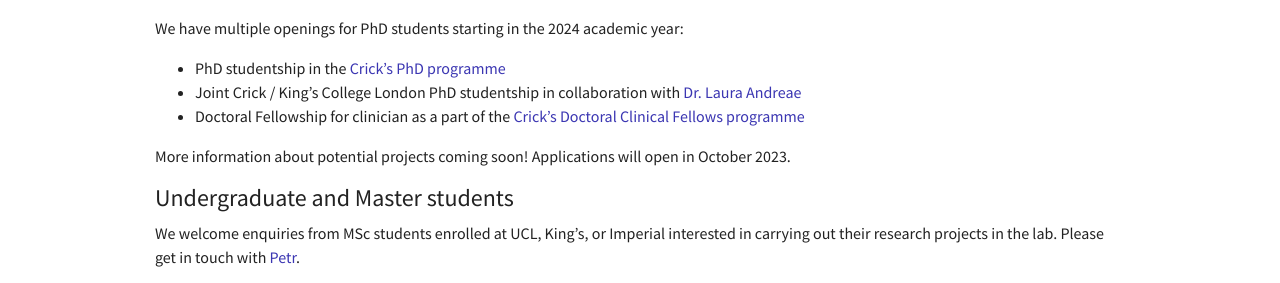
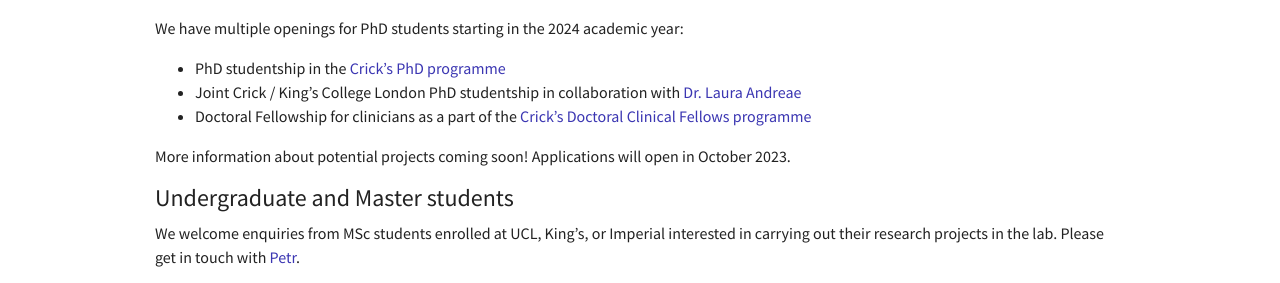
Before and after one commit to znamlab/znamlab.github.io, a Jekyll site: the page built from _pages/vacancies.md, in a window 1280 px wide and 1101 px high. Shown: the part 278-561 px from the top of the window. Built offline with Jekyll 4.4.1, drawn with Linux system fonts in a browser that asks for light colours; nearby versions of some CDN libraries.

Commit message:
fix typo

```diff
--- a/_pages/vacancies.md
+++ b/_pages/vacancies.md
@@ -20,7 +20,7 @@ as well as via the PhD programme of the [Sainsbury Wellcome Centre](https://www.
 We have multiple openings for PhD students starting in the 2024 academic year:
 * PhD studentship in the [Crick's PhD programme](https://www.crick.ac.uk/careers-study/students/phd-students)
 * Joint Crick / King's College London PhD studentship in collaboration with [Dr. Laura Andreae](https://www.kcl.ac.uk/people/laura-andreae)
-* Doctoral Fellowship for clinician as a part of the [Crick's Doctoral Clinical Fellows programme](https://www.crick.ac.uk/careers-study/clinical-fellows/doctoral-clinical-fellows)
+* Doctoral Fellowship for clinicians as a part of the [Crick's Doctoral Clinical Fellows programme](https://www.crick.ac.uk/careers-study/clinical-fellows/doctoral-clinical-fellows)
 
 More information about potential projects coming soon! Applications will open in October 2023.
 
```
